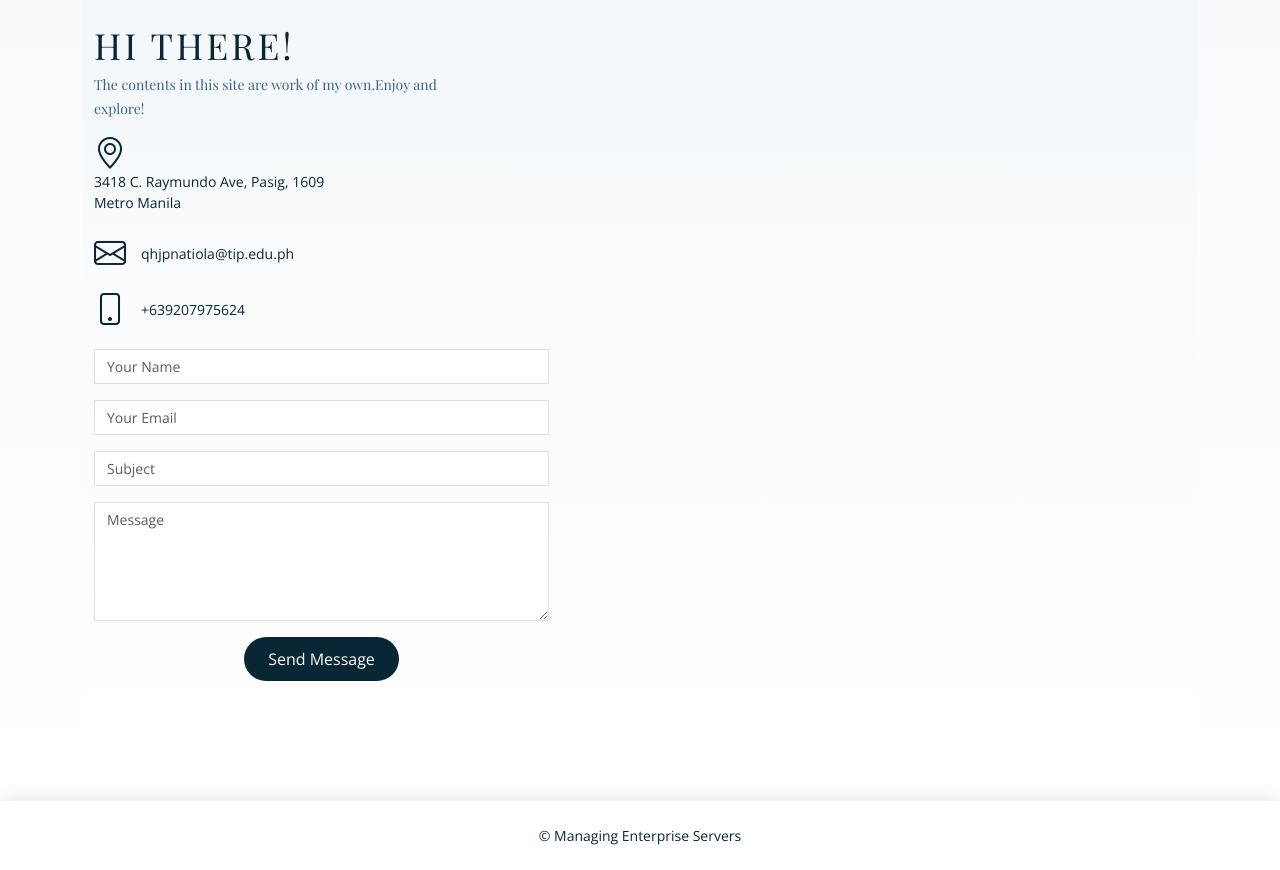
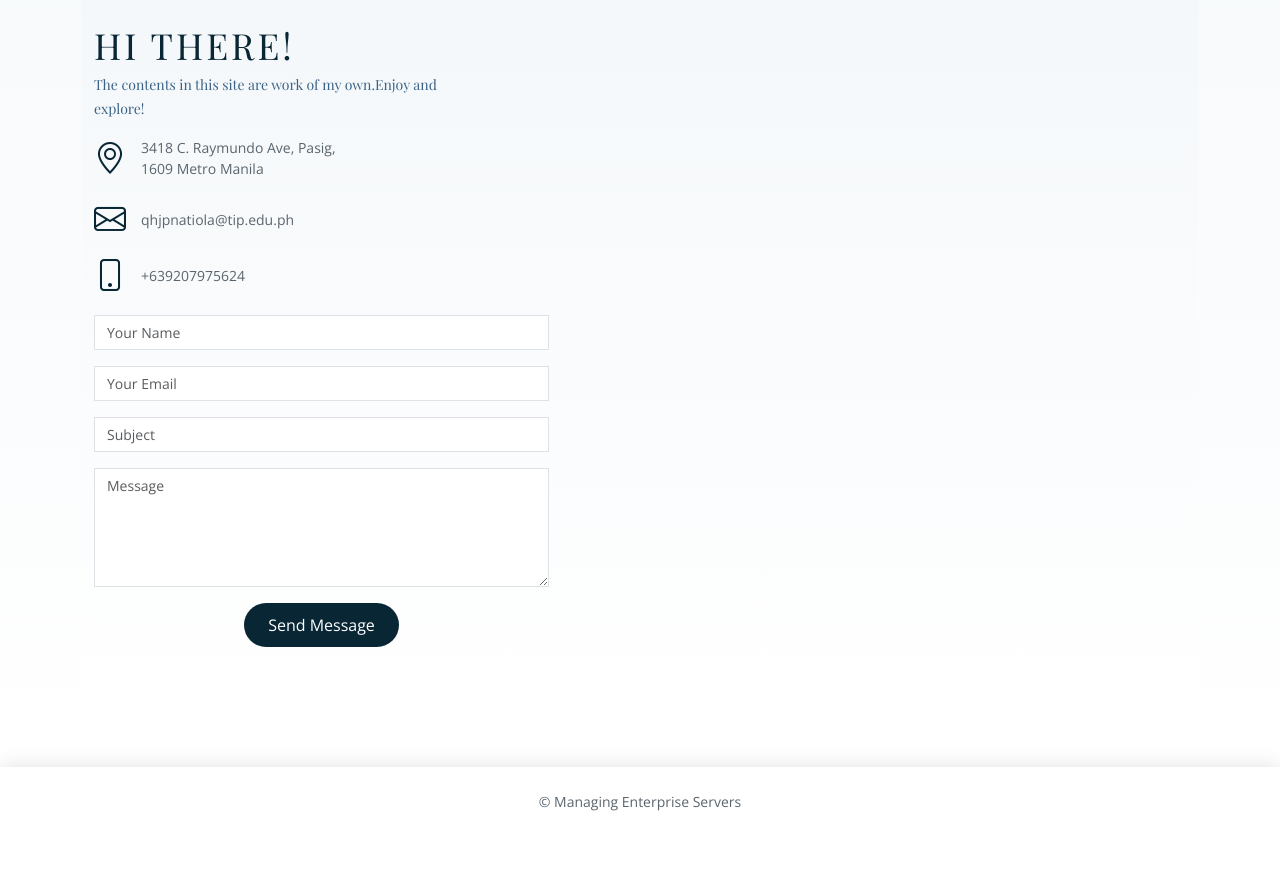
Before and after one commit to Jayryy/Jayryy.github.io, a plain HTML site: page index.html in a window 1280 px wide. Shown: the part 4523-5393 px from the top of the page. After the commit the page ends 5359 px from the top, so only its background shows below. Drawn offline with nearby package versions, Linux system fonts and the light colour scheme; a web font is replaced by a local one.

Commit message:
Update index.html

```diff
--- a/index.html
+++ b/index.html
@@ -459,7 +459,7 @@
           <div class="col-lg-3 col-md-4">
             <div class="info">
               <div class="d-flex align-items-center">
-                <a href="https://www.google.com/maps/place/3418+C.+Raymundo+Ave,+Pasig,+1609+Metro+Manila/@14.5850001,121.0847769,17z/data=!3m1!4b1!4m6!3m5!1s0x3397c7fb2dc2ec0d:0x634a2621615f04f3!8m2!3d14.5849949!4d121.0873518!16s%2Fg%2F11gjtb84cr?entry=ttu" target="_blank"><i class="bi bi-geo-alt">  </i>
+                <i class="bi bi-geo-alt"></i>
                 <p>3418 C. Raymundo Ave, Pasig, 1609 Metro Manila</p>
               </div>
 
```
